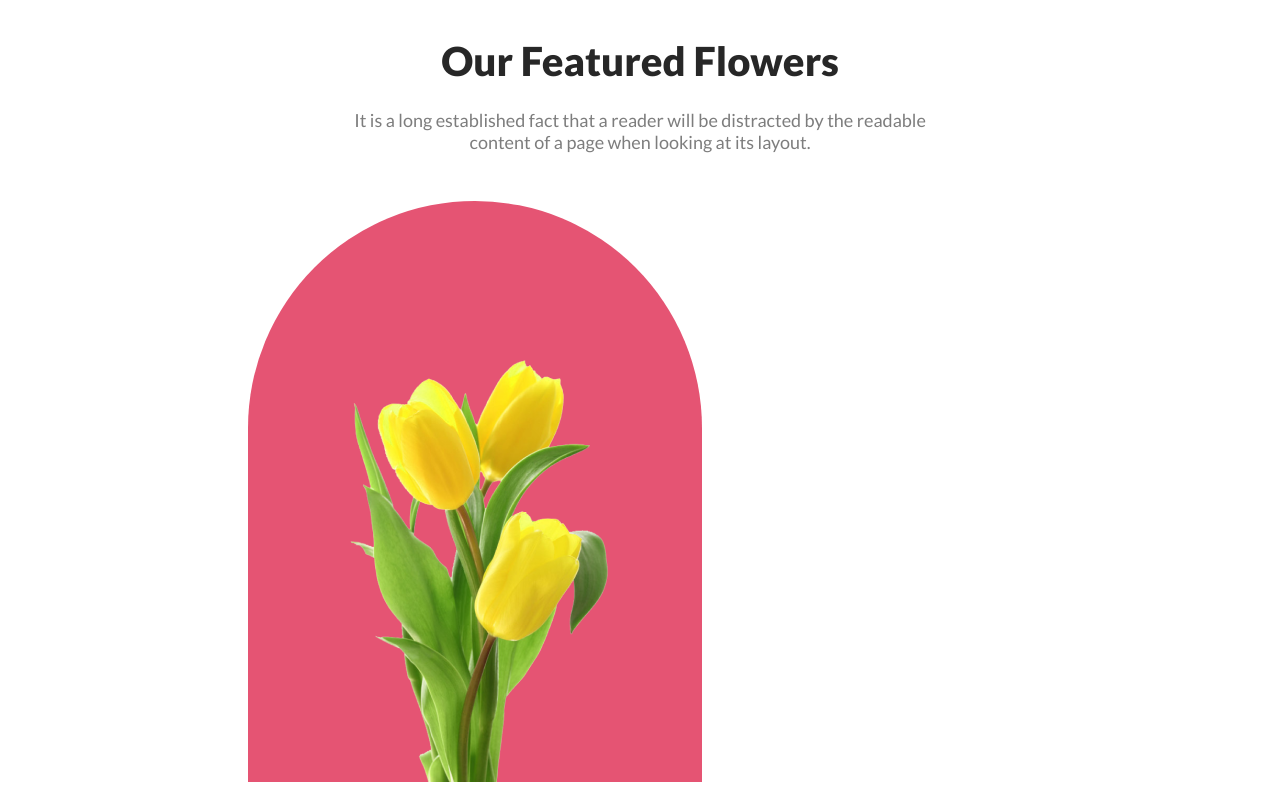
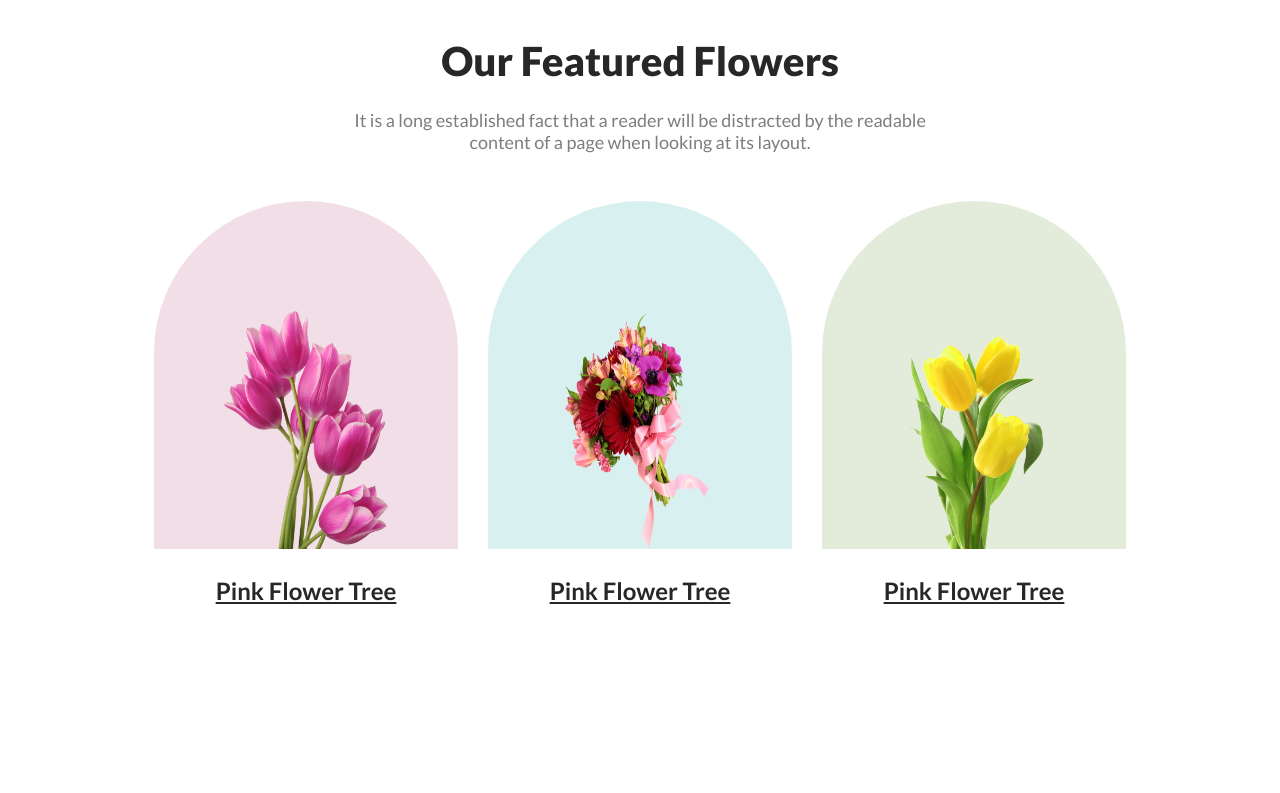
Before and after one commit to mamun-prodhan/assignment-1, a plain HTML site: page index.html in a window 1280 px wide. Shown: the part 1046-1839 px from the top of the page. After the commit the page ends 1683 px from the top, so only its background shows below. Drawn offline with Linux system fonts and the light colour scheme.

Commit message:
flower section completed

```diff
--- a/index.html
+++ b/index.html
@@ -35,11 +35,27 @@
       <!-- our featured flower section -->
       <section class="featured-flower">
         <h3 class="section-title">Our Featured Flowers</h3>
-            <p class="section-description">It is a long established fact that a reader will be distracted by the readable <br> content of a page when looking at its layout.</p>
+        <p class="section-description">
+          It is a long established fact that a reader will be distracted by the
+          readable <br />
+          content of a page when looking at its layout.
+        </p>
         <div class="flower-container">
-                <img class="image-text" src="./assets/pngwing 7.png" alt="">
+          <div class="flower">
+            <img class="image-style img1-bg" src="./assets/pngwing 6.png" alt="" />
+            <p>Pink Flower Tree</p>
+          </div>
+          <div class="flower">
+            <img class="image-style img2-bg" src="./assets/pngwing 5.png" alt="" />
+            <p>Pink Flower Tree</p>
+          </div>
+          <div class="flower">
+            <img class="image-style img3-bg" src="./assets/pngwing 7.png" alt="" />
+            <p>Pink Flower Tree</p>
+          </div>
         </div>
       </section>
+      <!-- service section start -->
     </main>
     <footer></footer>
   </body>
--- a/styles/style.css
+++ b/styles/style.css
@@ -11,6 +11,9 @@ body{
     padding: 200px 240px 0px 240px;
     background-color: rgba(229, 84, 115, 0.10);
 }
+/* .header-text{
+    width: 50%;
+} */
 .header-title{
     font-size: 80px;
     font-weight: 800;
@@ -23,6 +26,9 @@ body{
     color: rgba(39, 39, 39, 0.60);
     margin: 32px 0px 32px 0px;
 }
+/* .header-image{
+    width: 50%;
+} */
 .btn-primary{
     background-color: #E55473;
     border-radius: 8px;
@@ -51,9 +57,32 @@ body{
 .featured-flower{
     padding: 0px 240px 0px 240px;
 }
+.flower-container{
+    display: flex;
+    align-items: center;
+    justify-content: center;
+    gap: 30px;
+}
 
-.image-text{
-    background-color: #E55473;
+.image-style{
+    width: 164px;
+    height: 238px;
     padding: 110px 70px 0px 70px;
     border-radius: 300px 300px 0px 0px;
 }
+.img1-bg{
+    background-color: rgba(167, 33, 98, 0.15);
+}
+.img2-bg{
+    background-color: rgba(5, 151, 160, 0.15);
+}
+.img3-bg{
+    background-color: rgba(71, 125, 17, 0.15);
+}
+.flower p{
+    text-align: center;
+    font-size: 24px;
+    font-weight: 700;
+    text-decoration: underline;
+    color: #272727;
+}
```
Lines whose indentation alone changed are shown as unchanged.
